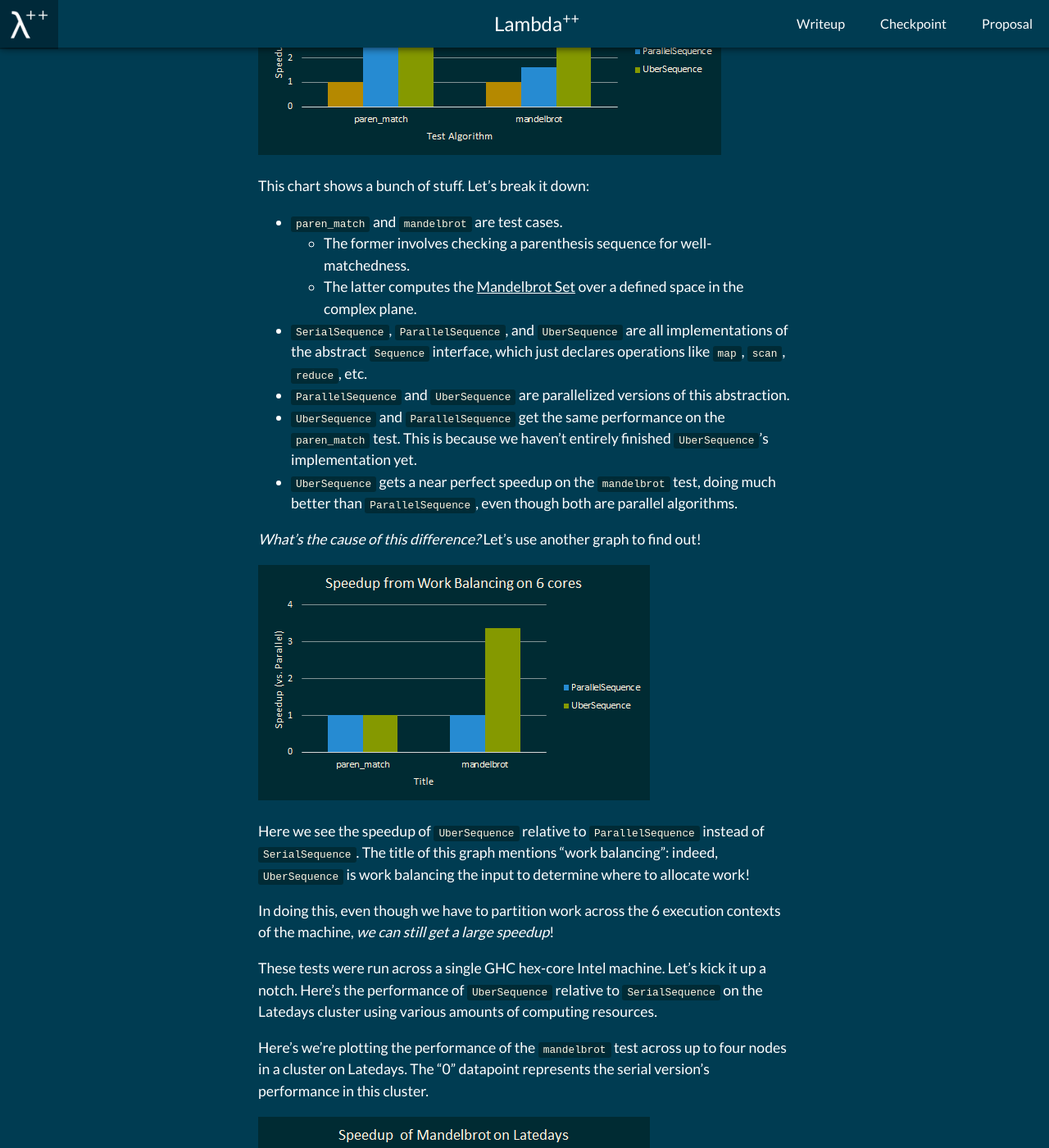
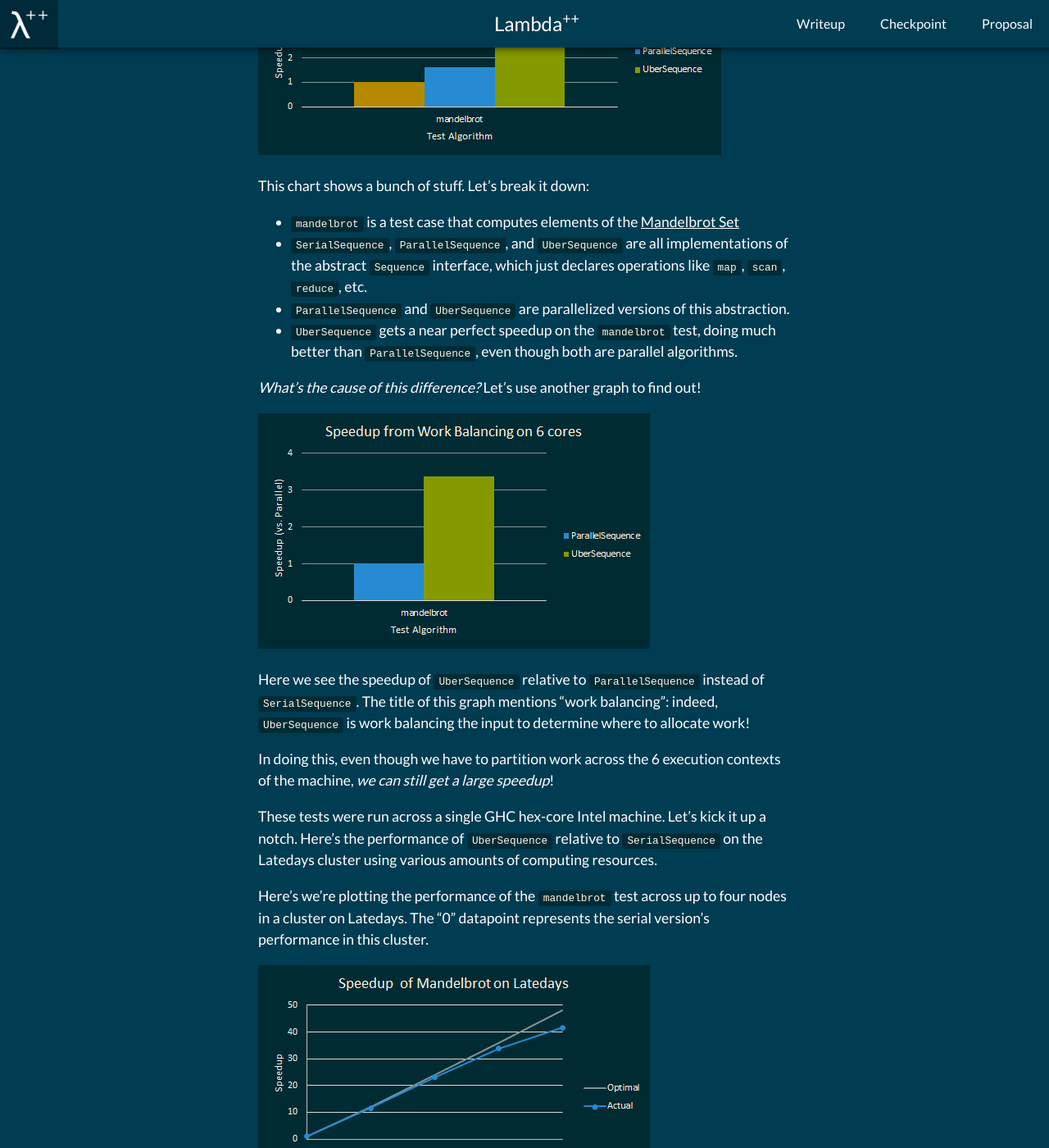
Before and after one commit to AnanyaKumar/lambda-plus-plus, a Jekyll site: the page built from index.md, in a window 1280 px wide and 1400 px high, scrolled down 3143 px. Shown: the whole window at 82% size. Built offline with Jekyll 4.4.1, drawn with Linux system fonts in a browser that asks for light colours; nearby versions of some CDN libraries; Markdown is read by kramdown in place of the engine named in the settings; some of the changed text lies outside the part shown.

Commit message:
Update graphs to remove paren_match

````diff
--- a/index.md
+++ b/index.md
@@ -44,7 +44,7 @@ libraries:
 bool paren_match(Sequence<int> &seq) {
   seq.scan(Lambda::plus, 0);
   return seq.get(seq.length() - 1) == 0 &&
-         seq.reduce(Lambda:min_elem, INT_MAX) >= 0;
+         seq.reduce(Lambda::min_elem, INT_MAX) >= 0;
 }
 ```
 
@@ -103,18 +103,13 @@ the following chart:
 
 This chart shows a bunch of stuff. Let's break it down:
 
-- `paren_match` and `mandelbrot` are test cases.
-  - The former involves checking a parenthesis sequence for well-matchedness.
-  - The latter computes the [Mandelbrot Set][mandelbrot-wiki] over a defined
-    space in the complex plane.
+- `mandelbrot` is a test case that computes elements of the [Mandelbrot
+   Set][mandelbrot-wiki]
 - `SerialSequence`, `ParallelSequence`, and `UberSequence` are all
   implementations of the abstract `Sequence` interface, which just declares
   operations like `map`, `scan`, `reduce`, etc.
 - `ParallelSequence` and `UberSequence` are parallelized versions of this
   abstraction.
-- `UberSequence` and `ParallelSequence` get the same performance on
-  the `paren_match` test. This is because we haven't entirely finished
-  `UberSequence`'s implementation yet.
 - `UberSequence` gets a near perfect speedup on the `mandelbrot` test, doing
   much better than `ParallelSequence`, even though both are parallel algorithms.
 
@@ -143,7 +138,8 @@ version's performance in this cluster.
 Even as we increase the number of execution contexts, we still manage to get
 near-optimal speedups!
 
-Here's the same analysis for `paren_match`:
+Here's the same analysis for `paren_match`, an algorithm that computes whether
+a sequence of parentheses is well-matched:
 
 [![][latedays-speedup-paren]][latedays-speedup-paren]
 
````
Also changed, not shown: img/ghc-speedup-wb.png, img/ghc-speedup.png.
